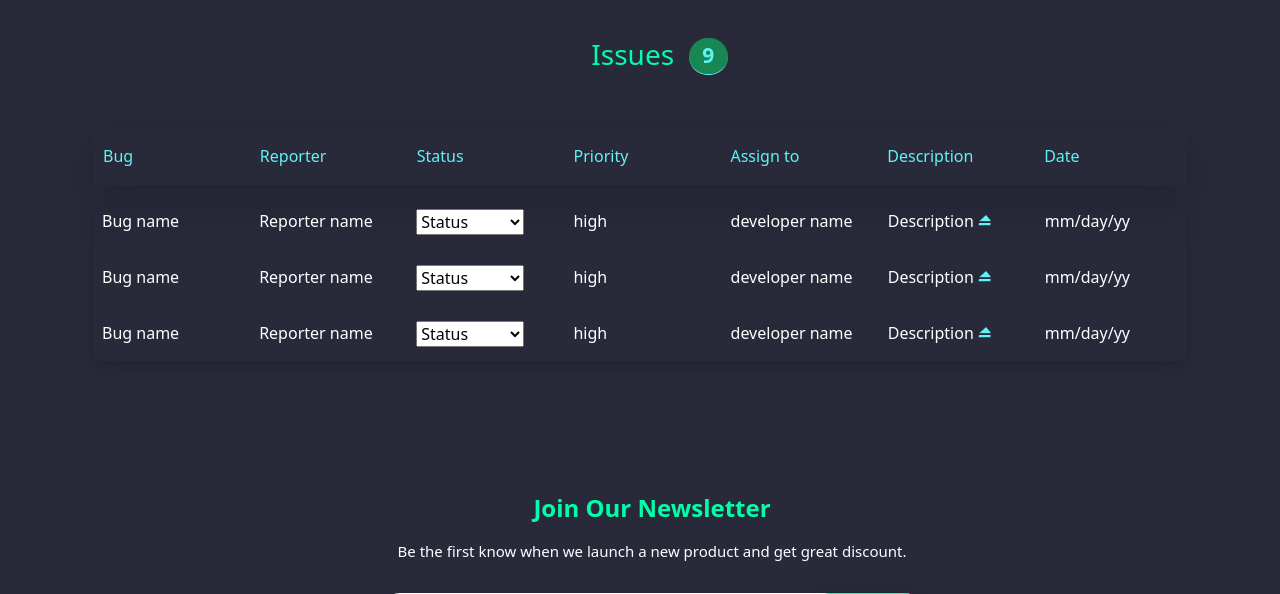
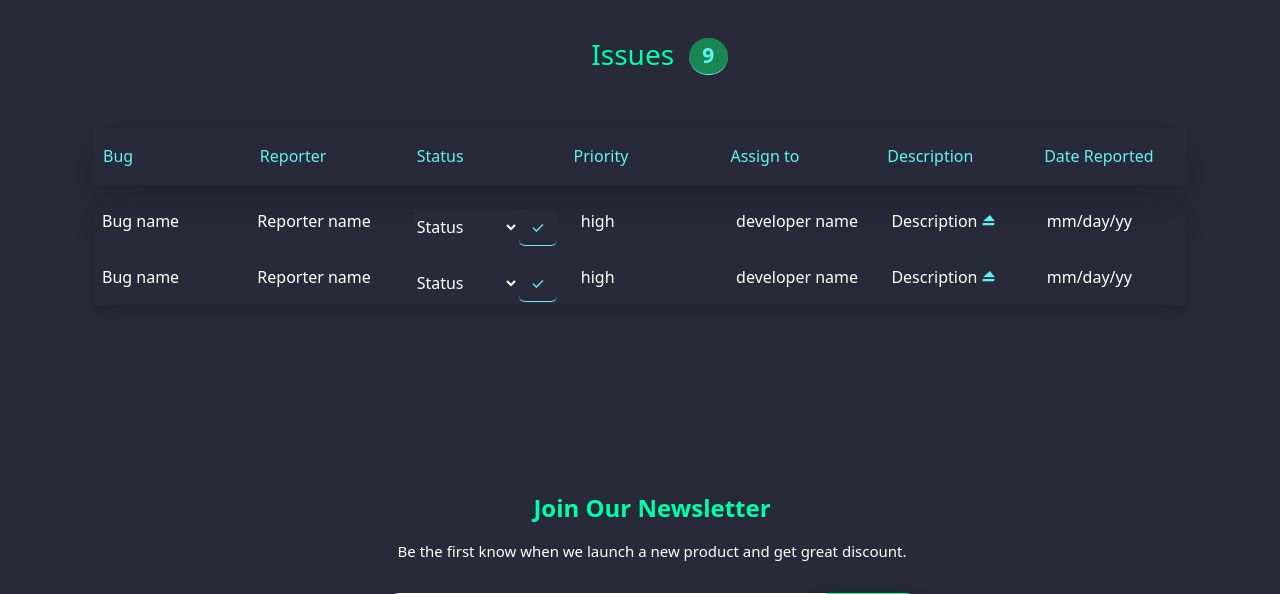
Before and after one commit to wilkensoncode/bug-tacker, a Python web app: template client/templates/issues.html in a window 1280 px wide. Shown: the part 82-676 px from the top of the page. Run offline with Jinja, Linux system fonts and the light colour scheme; the template is opened without the code that fills it, so the values that code supplies are empty.

Commit message:
issues update status from

```diff
--- a/client/static/css/issue.css
+++ b/client/static/css/issue.css
@@ -25,6 +25,11 @@
     cursor: pointer;
 }
 
+.issue-status-bg {
+    background: var(--dark);
+    border:none;
+}
+
 .modal {
     color: var(--dark);
 }
--- a/client/templates/issues.html
+++ b/client/templates/issues.html
@@ -23,7 +23,7 @@
 						<li class="nav-item col">Priority</li>
 						<li class="nav-item col">Assign to</li>
 						<li class="nav-item col">Description</li>
-						<li class="nav-item col">Date</li>
+						<li class="nav-item col">Date Reported</li>
 					</ul>
 				</div>
 			</div>
@@ -34,12 +34,15 @@
 					<li class="col">Bug name</li>
 					<li class="col">Reporter name</li>
 					<li class="col">
-						<select name="status">
+						<form action="" class="d-flex">
+							<select name="status" class="issue-status-bg text-white">
 								<option selected disabled > Status </option>
 								<option> Complete </option>
 								<option> In Progress </option>
 								<option> Pending </option>
 							</select>
+							<span class="btn color-green">✓</span>
+						</form>
 					</li>
 					<li class="col">high</li>
 					<li class="col">developer name</li>
@@ -57,12 +60,15 @@
 					<li class="col">Bug name</li>
 					<li class="col">Reporter name</li>
 					<li class="col">
-						<select name="status">
+						<form action="" class="d-flex">
+							<select name="status" class="issue-status-bg text-white">
 								<option selected disabled > Status </option>
 								<option> Complete </option>
 								<option> In Progress </option>
 								<option> Pending </option>
 							</select>
+							<span class="btn color-green">✓</span>
+						</form>
 					</li>
 					<li class="col">high</li>
 					<li class="col">developer name</li>
@@ -75,30 +81,6 @@
 					<li class="col">mm/day/yy</li>
 				</ul>
 
-
-				<ul class="d-flex flex-row justify-content-between list-unstyled row ml-2 px-2">
-					<li class="col">Bug name</li>
-					<li class="col">Reporter name</li>
-					<li class="col">
-
-							<select name="status">
-								<option selected disabled > Status </option>
-								<option> Complete </option>
-								<option> In Progress </option>
-								<option> Pending </option>
-							</select>
-
-					</li>
-					<li class="col">high</li>
-					<li class="col">developer name</li>
-					<li class="col ">
-						<!-- Button trigger modal -->
-						<p data-bs-toggle="modal" data-bs-target="#description" class="desc-btn" >
-							Description <i class="desc-color">⏏︎</i>
-						</p>
-					</li>
-					<li class="col">mm/day/yy</li>
-				</ul>
 
 
 
--- a/client/templates/register.html
+++ b/client/templates/register.html
@@ -2,7 +2,7 @@
 {% block title %} register {% endblock %}
 
 {% block section %}
-	<form>
+	<form action="">
 		<div  class="pt-4">
 			<div class="container">
 				<div class="sign pt-5" align="center"><h3>Register</h3></div>
```
Lines whose indentation alone changed are shown as unchanged.
